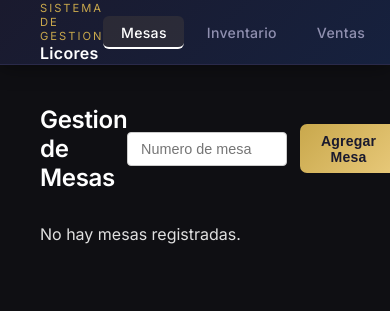
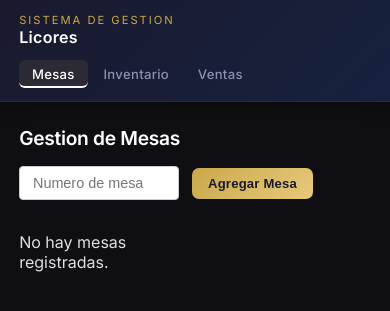
Before and after one commit to JuanDavidJR/licores-system, a Django app: page / in a window 390 px wide. Shown: the top 311 px of the page. Run offline with Django 5.2, Linux system fonts and the light colour scheme; data that the repository does not hold is empty.

Commit message:
responsive

```diff
--- a/static/css/styles.css
+++ b/static/css/styles.css
@@ -416,3 +416,112 @@ tr:hover td {
 .inventario-tabla h3 {
     margin-bottom: 1.2rem;
     font-size: 0.85rem;
+}
+
+/* RESPONSIVE */
+@media (max-width: 768px) {
+
+    header {
+        padding: 0 1.2rem;
+        height: auto;
+        padding-top: 0.8rem;
+        padding-bottom: 0.8rem;
+    }
+
+    .header-container {
+        flex-direction: column;
+        gap: 0.8rem;
+        align-items: flex-start;
+    }
+
+    nav {
+        width: 100%;
+        justify-content: flex-start;
+        flex-wrap: wrap;
+        gap: 0.2rem;
+    }
+
+    nav a {
+        font-size: 0.82rem;
+        padding: 0.4rem 0.8rem;
+    }
+
+    main {
+        margin: 1.5rem auto;
+        padding: 0 1.2rem;
+    }
+
+    .page-header {
+        flex-direction: column;
+        align-items: flex-start;
+        gap: 1rem;
+    }
+
+    .page-header h2 {
+        font-size: 1.2rem;
+    }
+
+    .dashboard {
+        grid-template-columns: repeat(2, 1fr);
+        gap: 0.8rem;
+    }
+
+    .stat-card {
+        padding: 1rem;
+    }
+
+    .stat-value {
+        font-size: 1.5rem;
+    }
+
+    .mesas-grid {
+        grid-template-columns: repeat(2, 1fr);
+        gap: 0.8rem;
+    }
+
+    .mesa-card {
+        padding: 1.1rem;
+    }
+
+    .pedido-container {
+        grid-template-columns: 1fr;
+    }
+
+    .inventario-container {
+        grid-template-columns: 1fr;
+    }
+
+    .ventas-resumen {
+        flex-direction: column;
+        align-items: flex-start;
+        gap: 0.5rem;
+    }
+
+    .total-dia {
+        font-size: 1.5rem;
+    }
+
+    table {
+        font-size: 0.82rem;
+    }
+
+    th, td {
+        padding: 0.65rem 0.8rem;
+    }
+}
+
+@media (max-width: 480px) {
+
+    .dashboard {
+        grid-template-columns: 1fr 1fr;
+    }
+
+    .mesas-grid {
+        grid-template-columns: 1fr 1fr;
+    }
+
+    .btn {
+        font-size: 0.82rem;
+        padding: 0.5rem 1rem;
+    }
+}
```
